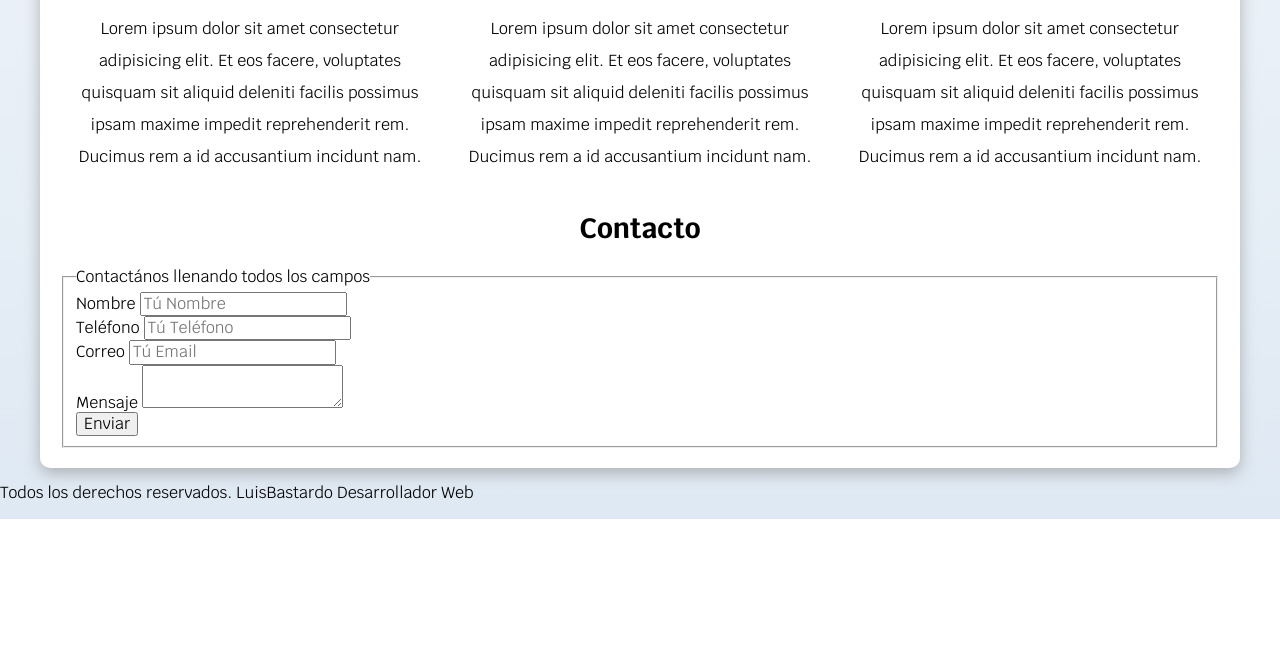
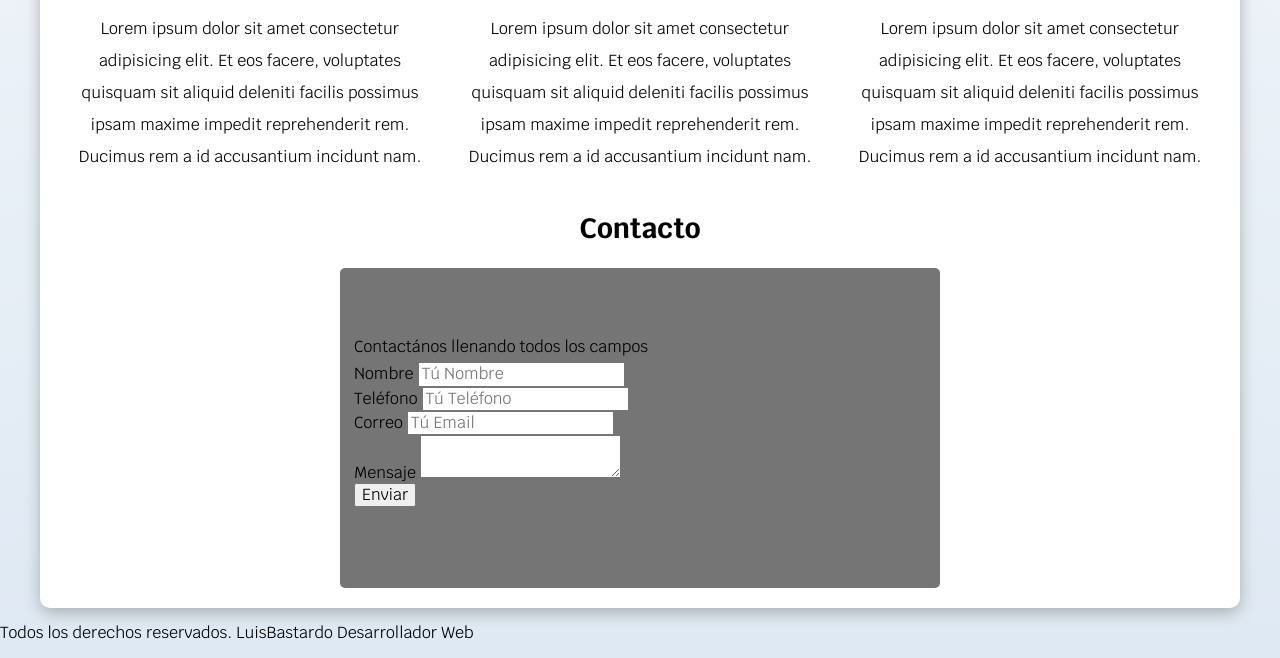
Before and after one commit to rafaelmartin65/Net, a plain HTML site: page index.html in a window 1280 px wide. Shown: the part 1016-1674 px from the top of the page. Before the commit the page ends 1535 px from the top, so only its background shows below. Drawn offline with Linux system fonts and the light colour scheme.

Commit message:
new styles formulario

```diff
--- a/css/style.css
+++ b/css/style.css
@@ -191,5 +191,14 @@ h3 {
 
 /* Contacto */
 .formulario {
+    background-color: var(--gris);
+    width: min(60rem,100%);
+    height: 40vh;
+    align-content: center;
+    margin: 0 auto;
+    border-radius: .5rem;
+}
 
+.formulario fieldset {
+    border: none;
 }
```
